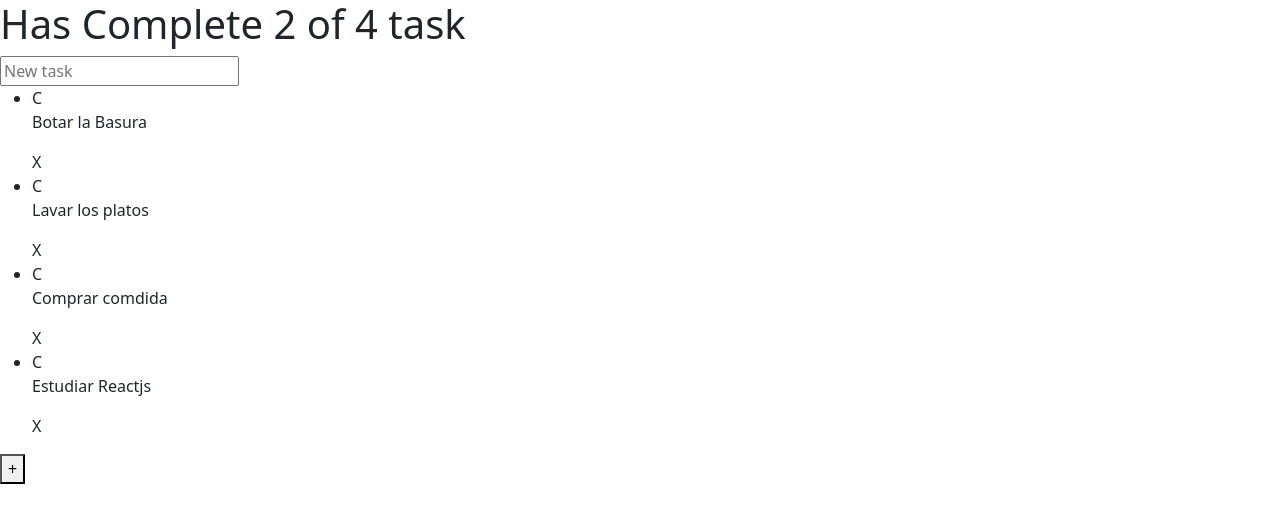
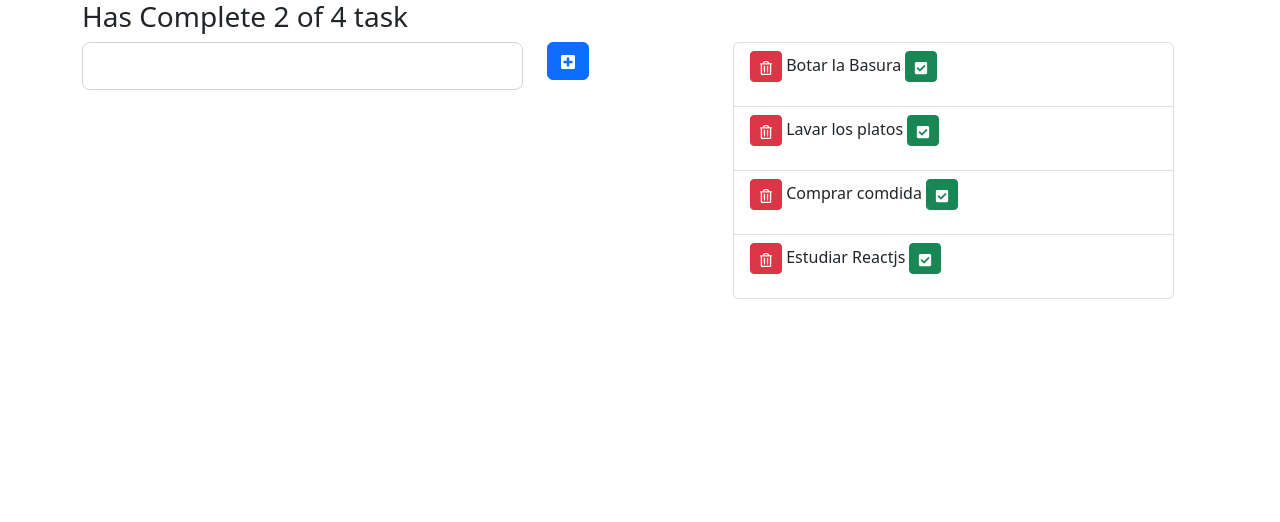
Before and after one commit to Misterdev19/Todo-React-, a React (Create React App) app: page / in a window 1280 px wide. Shown: the top 522 px of the page. Built offline with nearby package versions, Linux system fonts and the light colour scheme.

Commit message:
style front end  whint booaptracp[C

```diff
--- a/package.json
+++ b/package.json
@@ -10,6 +10,7 @@
     "react": "^18.2.0",
     "react-bootstrap": "^2.4.0",
     "react-dom": "^18.2.0",
+    "react-icons": "^4.4.0",
     "react-scripts": "5.0.1",
     "reactstrap": "^9.1.1",
     "web-vitals": "^2.1.4"
--- a/src/App.js
+++ b/src/App.js
@@ -16,16 +16,28 @@ const todos = [
 
 function App() {
   return (
-    <>
-      <TodoCounter/>
-      <TodoSearch />
-      <TodoList>
-        {todos.map(todo => (
-          <TodoItem key={todo.text} text={todo.text} />
-        ))}
-      </TodoList>
-      <CreatTodoButton />
-    </>
+     <div className="container">
+        <div className="row">
+          <div className="col-sm-5">
+           <TodoCounter/>
+          </div>
+        <div className="row">
+          <div className="col-sm-5">
+             <TodoSearch />
+          </div>
+          <div className="col-sm-2">
+            <CreatTodoButton />
+          </div>
+          <div className="col-sm-5">
+            <TodoList>
+              {todos.map(todo =>
+                <TodoItem key={todo.text} text={todo.text} />
+              )}
+            </TodoList>
+          </div>
+        </div>
+        </div>
+     </div>
   );
 }
 
--- a/src/components/CreatTodoButton.jsx
+++ b/src/components/CreatTodoButton.jsx
@@ -1,8 +1,16 @@
-import React  from "react";
+import React from "react";
+import { Button } from "react-bootstrap";
+import {FaPlusSquare } from "react-icons/fa";
 
 
-export function CreatTodoButton(){
-    return(
-       <button>+</button>
+export function CreatTodoButton() {
+    return (
+        <div>
+            <Button
+                color="success"
+            >
+               <FaPlusSquare/>
+            </Button>
+        </div>
     );
 }
--- a/src/components/TodoCounter.jsx
+++ b/src/components/TodoCounter.jsx
@@ -2,6 +2,6 @@ import React  from "react";
 
 export function TodoCounter (){
     return (
-        <h1>Has Complete 2 of 4 task</h1>
+        <h3>Has Complete 2 of 4 task</h3>
     )
 }
--- a/src/components/TodoItem.jsx
+++ b/src/components/TodoItem.jsx
@@ -1,11 +1,11 @@
 import React from "react";
+import {ListGroupItem , Button} from "reactstrap";
+import { FaCheckSquare , FaRegTrashAlt } from 'react-icons/fa';
 
 export function TodoItem(props) {
     return (
-        <li>
-            <span>C</span>
-            <p>{props.text}</p>
-            <span>X</span>
-        </li>
+        <ListGroupItem>
+            <p> <Button color="danger" size="sm"><FaRegTrashAlt/></Button> {props.text} <Button color="success" size="sm"> <FaCheckSquare/></Button> </p>
+        </ListGroupItem>
     );
 }
--- a/src/components/TodoList.jsx
+++ b/src/components/TodoList.jsx
@@ -1,12 +1,12 @@
 import React from "react";
+import {ListGroup} from "reactstrap"
+import { Button } from "react-bootstrap";
 
 export function TodoList(props) {
     return (
-        <section>
-            <ul>
+        <ListGroup>
                 {props.children}
-            </ul>
-        </section>
+        </ListGroup>
 
     );
 }
--- a/src/components/TodoSearch.jsx
+++ b/src/components/TodoSearch.jsx
@@ -1,7 +1,12 @@
 import React  from "react";
+import { Input } from "reactstrap";
 
 export function TodoSearch (){
     return  (
-        <input type="text" placeholder="New task" />
+        <div>
+        <Input
+            bsSize="lg"
+        />
+        </div>
     );
 }
```
Also changed, not shown: 2 other files (tests, documents, lock files or other folders).
